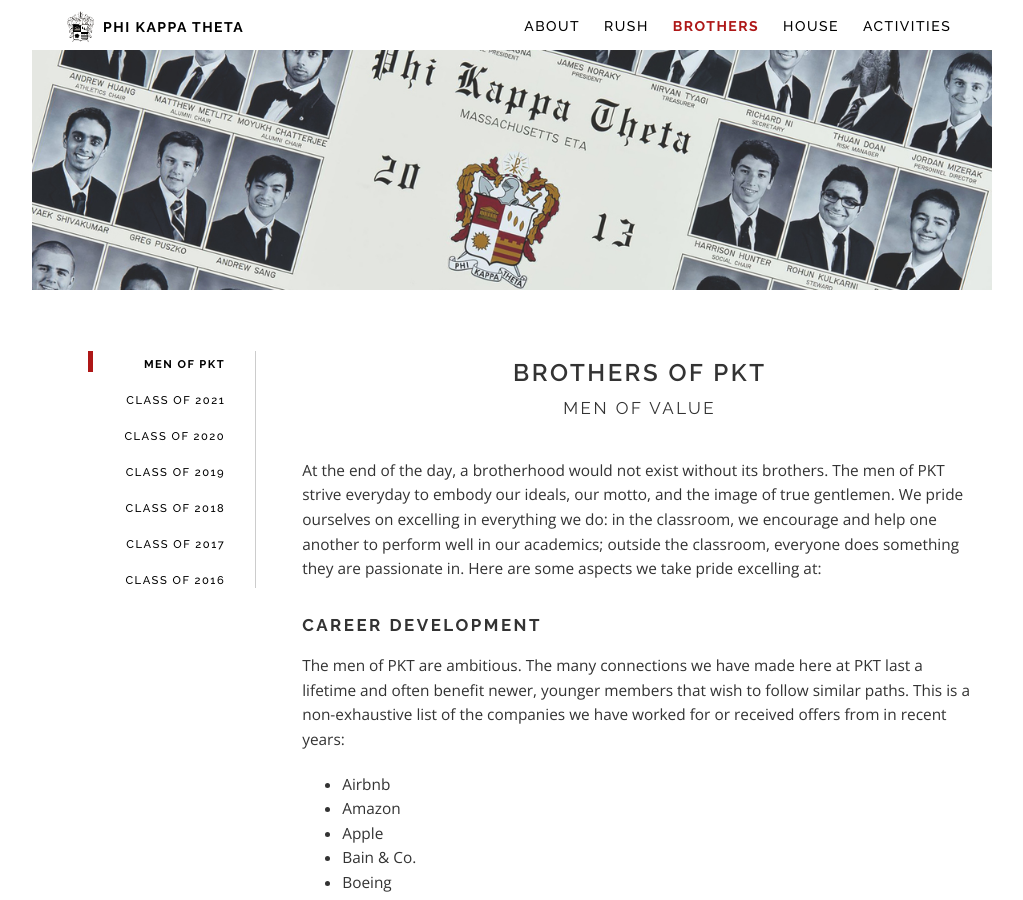
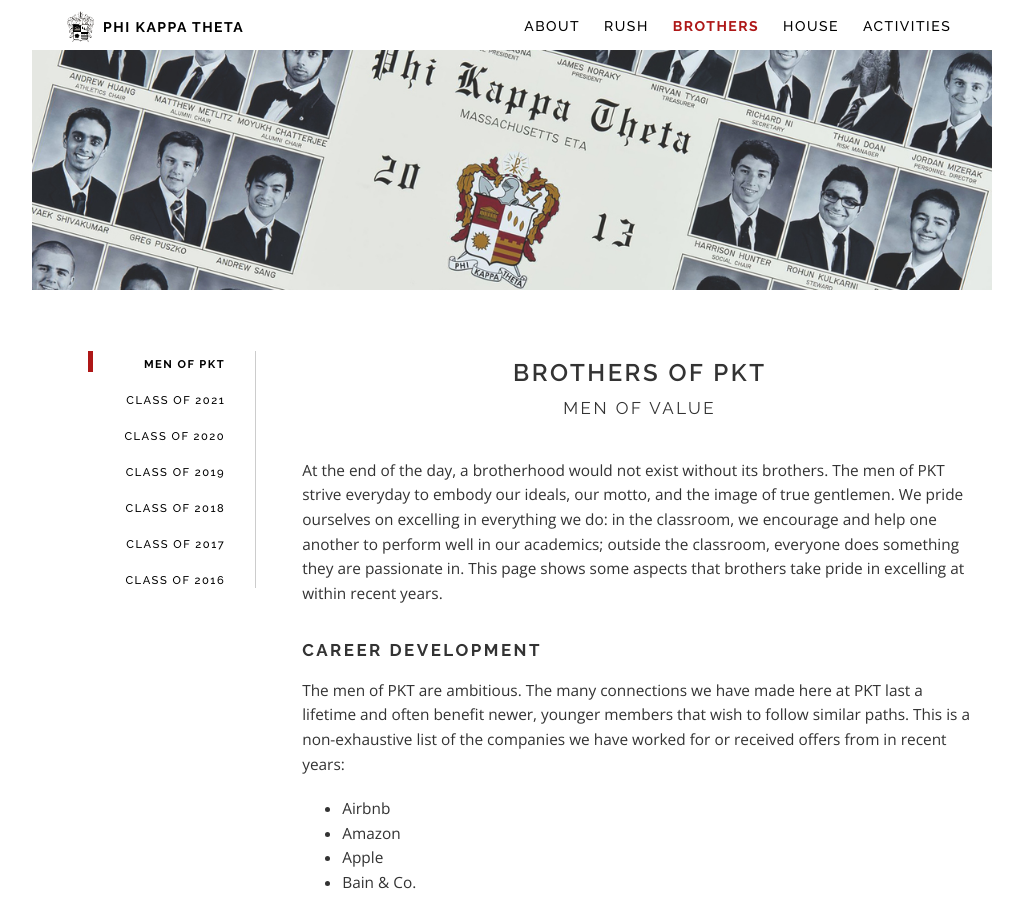
Before and after one commit to pktmasseta/pktmasseta.github.io, a Jekyll site: the page built from _brothers/index.md, in a window 1280 px wide and 900 px high. Shown: the whole window, without its empty margins (115-1138 px from the left). Built offline with Jekyll 4.4.1, drawn with Linux system fonts in a browser that asks for light colours.

Commit message:
description changed to reflect accurate representation

```diff
--- a/_brothers/index.md
+++ b/_brothers/index.md
@@ -5,7 +5,7 @@
 position: -10000
 permalink: /brothers/
 ---
-At the end of the day, a brotherhood would not exist without its brothers. The men of PKT strive everyday to embody our ideals, our motto, and the image of true gentlemen. We pride ourselves on excelling in everything we do: in the classroom, we encourage and help one another to perform well in our academics; outside the classroom, everyone does something they are passionate in. Here are some aspects we take pride excelling at:
+At the end of the day, a brotherhood would not exist without its brothers. The men of PKT strive everyday to embody our ideals, our motto, and the image of true gentlemen. We pride ourselves on excelling in everything we do: in the classroom, we encourage and help one another to perform well in our academics; outside the classroom, everyone does something they are passionate in. This page shows some aspects that brothers take pride in excelling at within recent years.
 
 ###### Career Development
 
```
